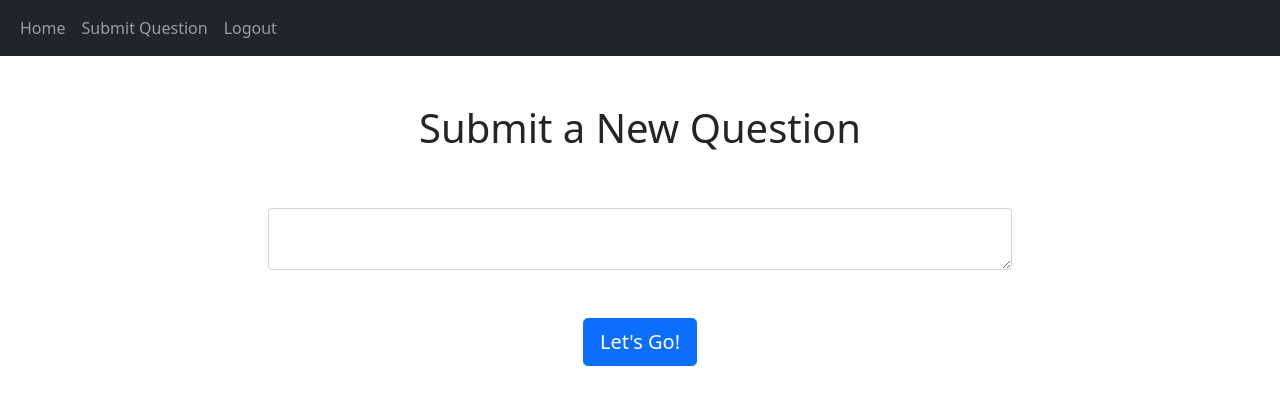
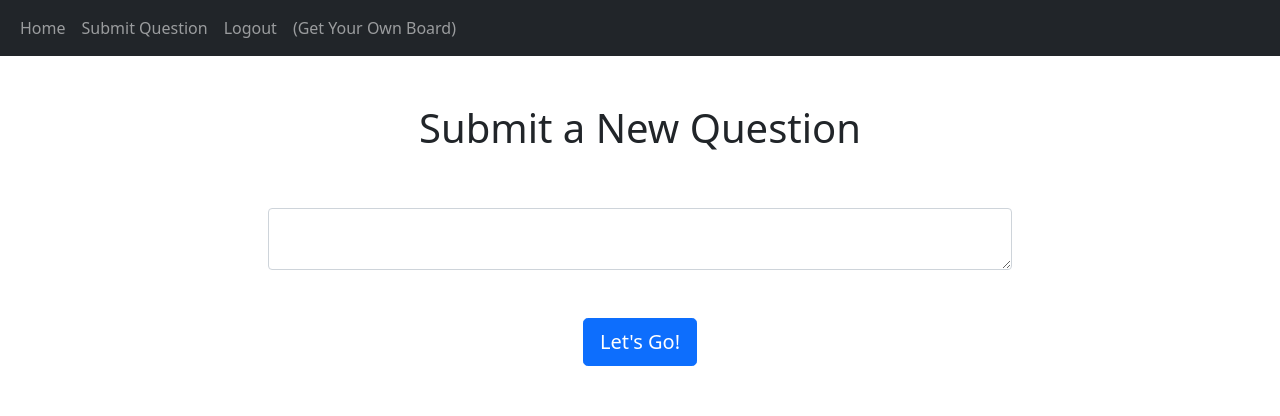
Before and after one commit to ljonespwc/ViewerVoice, a Flask app: page /create-post/1 in a window 1280 px wide. Shown: the top 416 px of the page. Run offline with Flask 3, Linux system fonts and the light colour scheme; the visitor is signed in with stand-in values (Sample User, id 1); some libraries are stand-ins or nearby versions.

Commit message:
add new nav link

```diff
--- a/website/templates/base.html
+++ b/website/templates/base.html
@@ -29,6 +29,9 @@
                         <a class="nav-item nav-link" href="/logout/board/{{ board}}">Logout</a>
                     </div>
                     {% endif %}
+                    <div class="navbar-nav">
+                        <a class="nav-item nav-link" href="/">(Get Your Own Board)</a>
+                    </div>
                 </div>
             {% endif %}
         </div>
```
